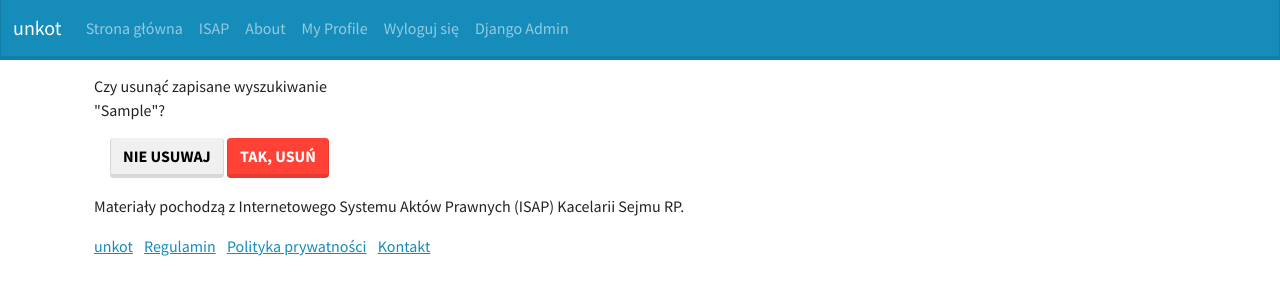
After one commit to stakent/unkot, a Django app: page /isap/saved-search-delete/1/ in a window 1280 px wide. The commit adds this page. Shown: the top 300 px of the page. Run offline with Django 3.2, Linux system fonts and the light colour scheme; a user stored in the database is signed in; tables that the repository leaves empty hold one stand-in row (values such as "Sample post"); parts of the project's set-up code (start-up, migrations or seed data) failed here and were passed over; some libraries are stand-ins or nearby versions.

Commit message:
delete isap saved search added

```diff
--- /dev/null
+++ b/unkot/isap/templates/isap/saved_search_delete.html
@@ -0,0 +1,20 @@
+{% extends 'base.html' %}
+
+{% block title %}Usuń zapisane wyszukiwanie{% endblock %}
+
+
+{% block content %}
+<div class="container">
+
+  <p>Czy usunąć zapisane wyszukiwanie <br>"{{ search.query }}"?</p>
+  <form method="post" action="{% url 'saved_search_delete' search.id %}">
+    {% csrf_token %}
+    <div class="form-group mx-sm-3 mb-2">
+    <input class="btn btn-secondary mb-2" type="submit" value="Nie usuwaj" name="cancel button">
+    <input class="btn btn-danger mb-2" type="submit" value="Tak, usuń" name="delete button">
+    </div>
+  </form>
+
+{% include 'isap/attribution_isap.html' %}
+
+{% endblock %}
--- a/unkot/isap/templates/isap/saved_searches_list.html
+++ b/unkot/isap/templates/isap/saved_searches_list.html
@@ -28,6 +28,7 @@
       <tr>
         <th scope="col">Zapytanie</th>
         <th scope="col">Liczba różnych wyników</th>
+        <th scope="col"></th>
       </tr>
     </thead>
     <tbody>
@@ -37,6 +38,7 @@
           <a href="{% url 'search_isap_detail' search.id %}">{{ search.query }}</a>
         </td>
         <td>{{ search.count }}</td>
+        <td><a href="{% url 'saved_search_delete' search.id %}">Usuń</a></td>
       </tr>
       {% endfor %}
     </tbody>
--- a/unkot/isap/urls.py
+++ b/unkot/isap/urls.py
@@ -16,6 +16,11 @@ urlpatterns = [
         name='search_isap_result_detail',
     ),
     path(
+        'saved-search-delete/<int:id>/',
+        views.saved_search_delete,
+        name='saved_search_delete',
+    ),
+    path(
         'send_new_isap_search_result_email/<int:id>/',
         views.send_new_isap_search_result_email_view,
         name='send_new_isap_search_result_email_view',
--- a/unkot/isap/views.py
+++ b/unkot/isap/views.py
@@ -4,7 +4,7 @@ from django.contrib.auth.decorators import login_required, user_passes_test
 from django.core.paginator import Paginator
 from django.db.models import F, Func
 from django.http import Http404, HttpResponse
-from django.shortcuts import render
+from django.shortcuts import redirect, render
 from django.utils import timezone
 
 from .check_deeds_list_ordering import check_deeds_list_ordering
@@ -107,6 +107,17 @@ def saved_searches(request):
 
 
 @login_required
+def saved_search_delete(request, id):
+    search = SearchIsap.objects.get(id=id)
+    if request.method == 'POST':
+        if 'delete button' in request.POST:
+            search.delete()
+        return redirect('saved_isap_searches')
+    context = {'search': search}
+    return render(request, "isap/saved_search_delete.html", context)
+
+
+@login_required
 def search_isap_detail(request, id):
     search = SearchIsap.objects.get(id=id)
     if request.method == 'POST':
```
